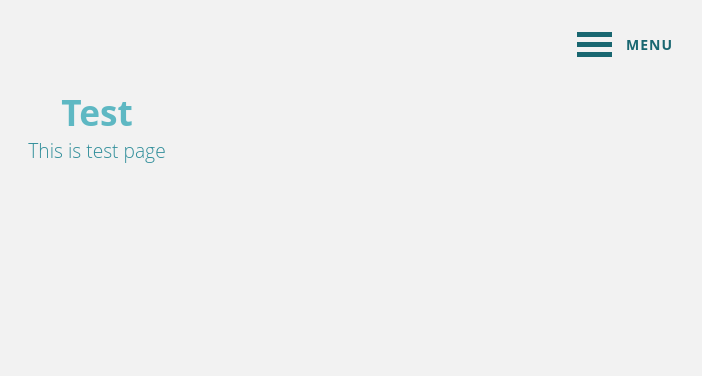
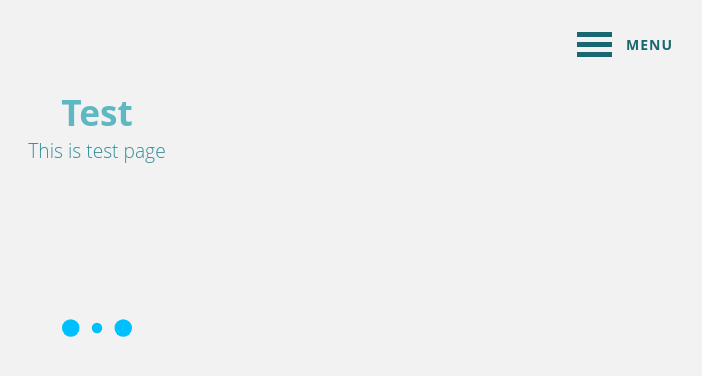
Before and after one commit to kjcaway/nba_front, a React (Create React App) app: page /test in a window 1280 px wide. Shown: the top 376 px of the page, without its empty margins (543-1245 px from the left). Built offline with nearby package versions, Linux system fonts and the light colour scheme.

Commit message:
add spinner package, add spinner in search container

```diff
--- a/package.json
+++ b/package.json
@@ -13,6 +13,7 @@
     "react": "^16.7.0",
     "react-addons-update": "^15.6.2",
     "react-dom": "^16.7.0",
+    "react-loader-spinner": "^2.3.0",
     "react-redux": "^6.0.0",
     "react-router-dom": "^4.3.1",
     "react-scripts": "2.1.3",
--- /dev/null
+++ b/src/components/spinner/Spinner.js
@@ -0,0 +1,19 @@
+import React from 'react'
+import Loader from 'react-loader-spinner'
+import styles from './Spinner.module.css'
+
+export default class App extends React.Component {
+  //other logic
+  render() {
+    return (
+      <div className={styles.spinner}>
+        <Loader
+          type="ThreeDots"
+          color="#00BFFF"
+          height="70"
+          width="70"
+        />
+      </div>
+    );
+  }
+}
--- /dev/null
+++ b/src/components/spinner/Spinner.module.css
@@ -0,0 +1,4 @@
+.spinner {
+  text-align: center;
+  margin-top: 10%;
+}
--- a/src/containers/search/SearchContainer.js
+++ b/src/containers/search/SearchContainer.js
@@ -1,6 +1,7 @@
 import React, { Component } from "react";
 import { connect } from "react-redux";
 import { Search, SearchResult } from "../../components/search";
+import Spinner from '../../components/spinner/Spinner'
 import { searchPostRequest } from "../../actions/SearchAction";
 
 export class SearchContainer extends Component {
@@ -34,10 +35,19 @@ export class SearchContainer extends Component {
   };
 
   render() {
+    const loading = (
+      <Spinner />
+    );
+    const success = (
+      <SearchResult data={this.props.viewStatus.data} />
+    );
+
+    const result = this.props.viewStatus.status === 'LOADING'?loading:success;
+
     return (
       <React.Fragment>
         <Search searchHandler={this.handleSearch.bind(this)} />
-        <SearchResult data={this.props.viewStatus.data} />
+        {result}
       </React.Fragment>
     );
   }
--- a/src/reducers/SearchReducer.js
+++ b/src/reducers/SearchReducer.js
@@ -24,6 +24,9 @@ export default function SearchReducer(state, action) {
         post: {
           status: { $set: "WAITING" },
           error: { $set: -1 }
+        },
+        view : {
+          status: { $set: "LOADING" }
         }
       });
     case types.PLAYER_SEARCH_SUCCESS:
@@ -42,6 +45,9 @@ export default function SearchReducer(state, action) {
           status: { $set: "FAIL" },
           error: { $set: action.statusCode },
           message: { $set: action.message },
+        },
+        view : {
+          status: { $set: "INIT" }
         }
       });
     default:
--- a/src/templates/SearchTemplate.js
+++ b/src/templates/SearchTemplate.js
@@ -26,8 +26,8 @@ class SearchTemplate extends React.Component {
       <div className={styles.container}>
         <Header />
         <Banner title={this.state.title} subtitle={this.state.subtitle}/>
+        <Menu />
         <SearchContainer />
-        <Menu />
       </div>
     );
   }
--- a/src/templates/Test.js
+++ b/src/templates/Test.js
@@ -2,6 +2,7 @@ import React from "react";
 import Menu from "../components/menu/Menu";
 import Header from "../components/header/Header";
 import Banner from "../components/banner/Banner";
+import Spinner from "../components/spinner/Spinner";
 import styles from "./Template.module.css";
 import {controllMenuBar} from '../common/common'
 
@@ -26,6 +27,7 @@ class SearchTemplate extends React.Component {
         <Header />
         <Banner title={this.state.title} subtitle={this.state.subtitle}/>
         <Menu />
+        <Spinner />
       </div>
     );
   }
```
Also changed, not shown: 1 other file (tests, documents, lock files or other folders).
